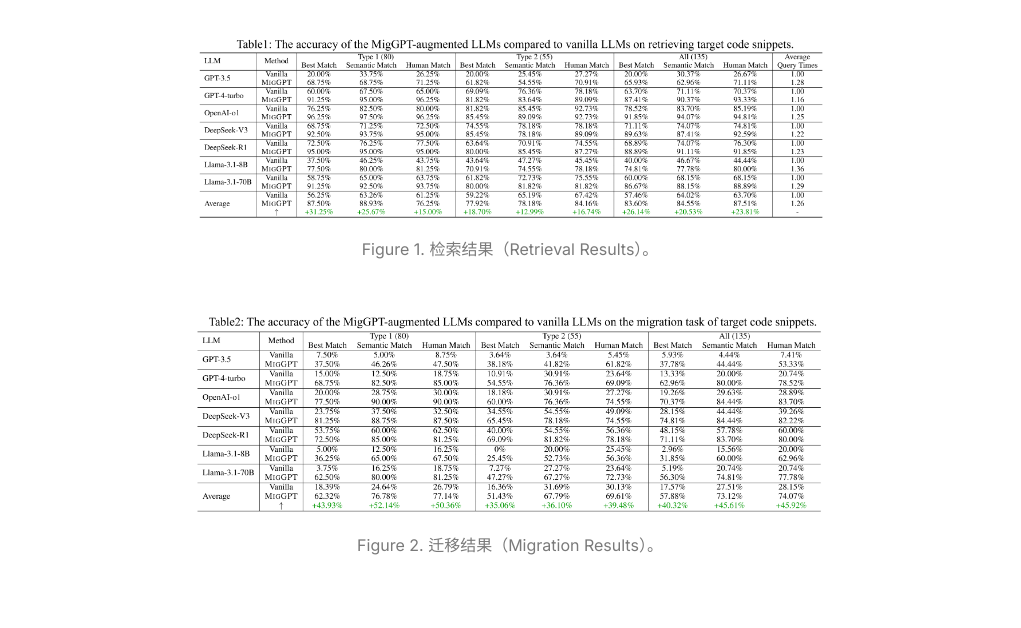
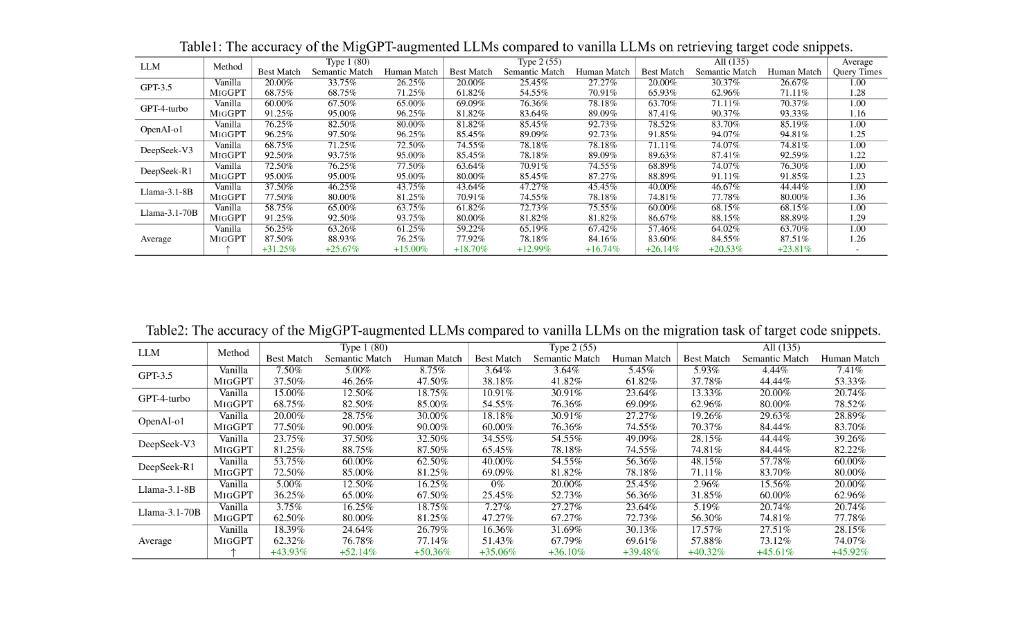
Before and after one commit to CherryBlueberry/MigGPT-page, a plain HTML site: page index.html in a window 1280 px wide. Shown: the part 5156-5784 px from the top of the page, without its empty margins (130-1151 px from the left). Drawn offline with nearby package versions, Linux system fonts and the light colour scheme; some icons are missing.

Commit message:
Update index.html

```diff
--- a/index.html
+++ b/index.html
@@ -494,16 +494,14 @@
       </div>
 
       <div class="columns is-centered mt-5">
-        <div class="column is-two-thirds has-text-centered">
+        <div class="column is-four-fifths has-text-centered">
           <img src="static/retrieval_res.png" alt="Retrieval Results" loading="lazy"/>
-          <p class="is-size-6 has-text-grey mt-2">Figure 1. 检索结果（Retrieval Results）。</p>
         </div>
       </div>
 
       <div class="columns is-centered mt-5">
-        <div class="column is-two-thirds has-text-centered">
+        <div class="column is-four-fifths has-text-centered">
           <img src="static/migration_res.png" alt="Migtaion Results" loading="lazy"/>
-          <p class="is-size-6 has-text-grey mt-2">Figure 2. 迁移结果（Migration Results）。</p>
         </div>
       </div>
 
```
